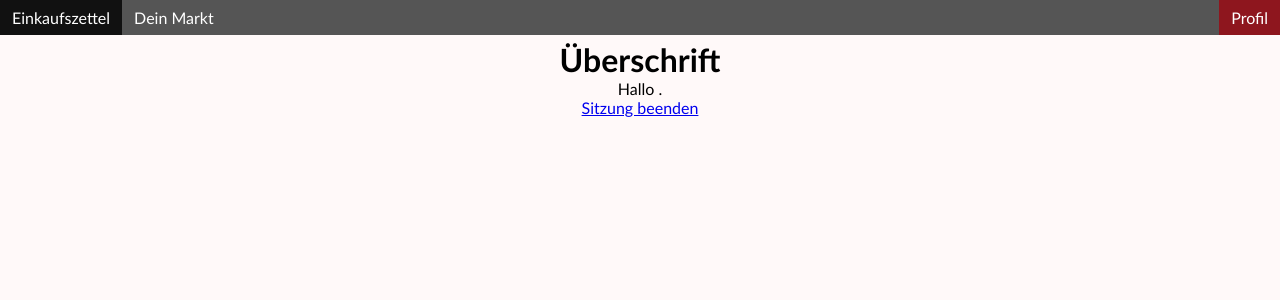
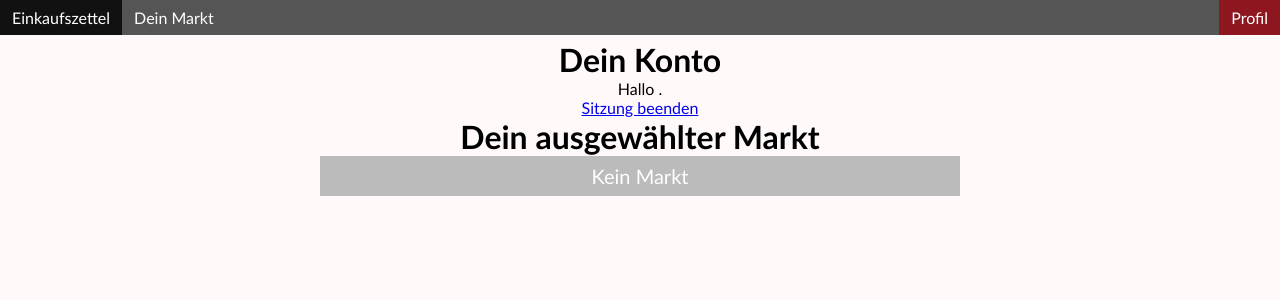
Before and after one commit to Joghurtdrop/Einkaufszettel, a PHP site: page / in a window 1280 px wide. Shown: the top 300 px of the page. Run offline with PHP 8.4, Linux system fonts and the light colour scheme; the visitor is signed in with stand-in values (Sample User, id 1); data that the repository does not hold is empty; some libraries are stand-ins or nearby versions.

Commit message:
add shop list dropdown to profil

```diff
--- a/css/einkaufszettel.css
+++ b/css/einkaufszettel.css
@@ -134,10 +134,6 @@
 	cursor: pointer;
 }
 
-div.hiddenField{
-	display:none;
-}
-
 
 .overlay {
   position: fixed;
--- a/css/general.css
+++ b/css/general.css
@@ -119,3 +119,10 @@
 }
 
 /*END: navigation bar elements*/
+
+
+/* useful classes */
+
+.hiddenField{
+	display:none!important;
+}
--- /dev/null
+++ b/css/profil.css
@@ -0,0 +1,48 @@
+.dropbtn{
+    padding: 8px 16px;
+    border: none;
+	display:inline-block;
+	cursor:pointer;
+	width:100%
+}
+
+.wrapperDropdown{
+	position: relative;
+    display: inline-block;
+    color: white;
+	font-size: 20px;
+	min-width:50%;
+	background-color:#bbb;
+}
+
+.dropdown{
+	left:0;
+	right:0;
+	list-style-type:none;
+	visibility: hidden;
+    box-shadow: 0px 8px 16px 0px rgba(0,0,0,0.2);
+    z-index: 1;
+}
+
+.dropdown li {
+    color: black;
+    padding: 8px 16px;
+    text-decoration: none;
+    display: block;
+	cursor:pointer;
+	line-height:30px;
+}
+
+.dropdown li *{
+	display:inline-block;
+}
+
+.dropdown li:hover {background-color: #8e161e}
+
+.wrapperDropdown:hover .dropdown{
+    visibility:visible;
+}
+
+.wrapperDropdown:hover .dropbtn {
+    background-color: #555;
+}
--- a/dataAccess/dataAccessLogin.php
+++ b/dataAccess/dataAccessLogin.php
@@ -54,6 +54,20 @@
 	}
 
 
+	function getShops($userid)
+	{
+		$db_link=getDbLink();
+		$query="SELECT shops.name, shops.id FROM shops
+				LEFT JOIN positions ON shops.id = positions.shopId
+				WHERE positions.userId=".$userid."
+				GROUP BY shops.id, shops.name
+				ORDER BY shops.name";
+		$result=mysqli_query($db_link, $query);
+		mysqli_close($db_link);
+		return $result;
+	}
+
+
 	function getSelectedShop($userid)
 	{
 		$db_link=getDbLink();
--- a/dataAccess/dataAccessShoppingList.php
+++ b/dataAccess/dataAccessShoppingList.php
@@ -9,7 +9,7 @@
 				INNER JOIN products ON products.id=listentries.productId
 				INNER JOIN positions ON positions.categoryId=listentries.categoryId
 				WHERE listentries.userId=".$userid." AND positions.shopId=".$shopid."
-				ORDER BY positions.position";
+				ORDER BY positions.position, products.name";
 		$result=mysqli_query($db_link, $query);
 		mysqli_close($db_link);
 		return $result;
--- a/index.php
+++ b/index.php
@@ -3,10 +3,13 @@
 <!DOCTYPE html>
 <html>
 <head>
-<link rel="stylesheet" href="css/general.css">
+	<link rel="stylesheet" href="css/general.css">
+	<link rel="stylesheet" href="css/profil.css">
+	<link href="https://fonts.googleapis.com/css?family=Patrick+Hand" rel="stylesheet">
+	<link href="https://fonts.googleapis.com/icon?family=Material+Icons" rel="stylesheet">
+	<script src="https://ajax.googleapis.com/ajax/libs/jquery/3.2.1/jquery.min.js"></script>
 </head>
 <body>
-
 <div class="navbar">
 	<ul>
 		<li><a href="einkaufszettel.php">Einkaufszettel</a></li><!--
@@ -16,9 +19,15 @@
 </div>
 
 <div class="main">
-  <h1>Überschrift</h1>
-  <?php echo $login_status;?>
-
+	<h1>Dein Konto</h1>
+	<?php echo $login_status;?>
+	<h1>Dein ausgewählter Markt</h1>
+	<div id="dd" class="wrapperDropdown" tabindex="1">
+		<div class="hiddenField">0</div>
+		<div id="selectedShop" class="dropbtn">Kein Markt</div>
+		<ul id="shopList" class="dropdown"></ul>
+	</div>
 </div>
 
+<script src="js/profil.js"></script>
 </body>
--- /dev/null
+++ b/js/profil.js
@@ -0,0 +1,21 @@
+
+loadDoc("loadShopList.php","shopList");
+
+function loadDoc(phpSource, id)
+{
+  var xhttp = new XMLHttpRequest();
+  xhttp.onreadystatechange = function() {
+    if (this.readyState == 4 && this.status == 200) {
+    document.getElementById(id).innerHTML=this.responseText;
+	}
+  };
+  xhttp.open("GET", phpSource, true);
+  xhttp.send();
+}
+
+
+function setSelectedShop(div)
+{
+	document.getElementById("selectedCategory").innerHTML=div.innerHTML;
+	document.getElementById("selectedCategoryId").innerHTML=div.nextElementSibling.innerHTML;
+}
--- /dev/null
+++ b/loadShopList.php
@@ -0,0 +1,22 @@
+<?php
+	session_start();
+	include 'dataAccess/dataAccessLogin.php';
+
+	$result = getShops($_SESSION['userId']);
+
+	if($result != FALSE)
+	{
+		while($row = mysqli_fetch_assoc($result))
+		{
+			?>
+				<li>
+					<div onClick=""><?php echo $row['name']?></div>
+					<div style="float:right">
+						<i class="material-icons md-24">&#xE8B8;</i>
+					</div>
+					<div class="hiddenField"><?php echo $row['id']?></div>
+				</li>
+			<?php
+		}
+	}
+?>
```
